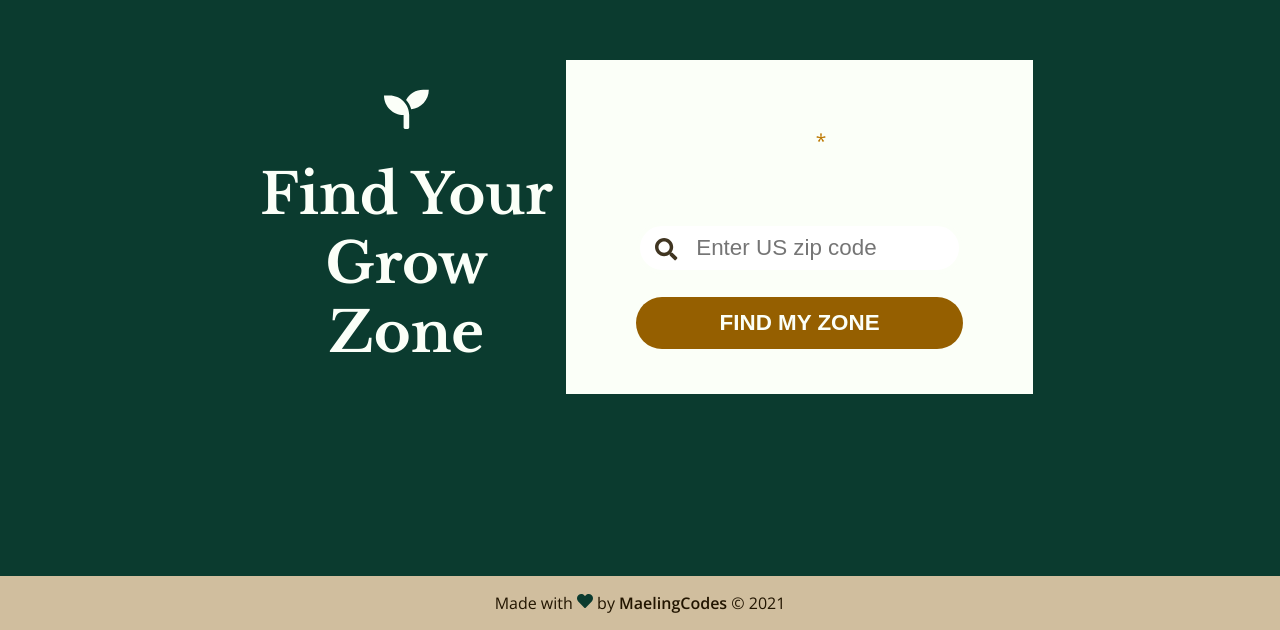
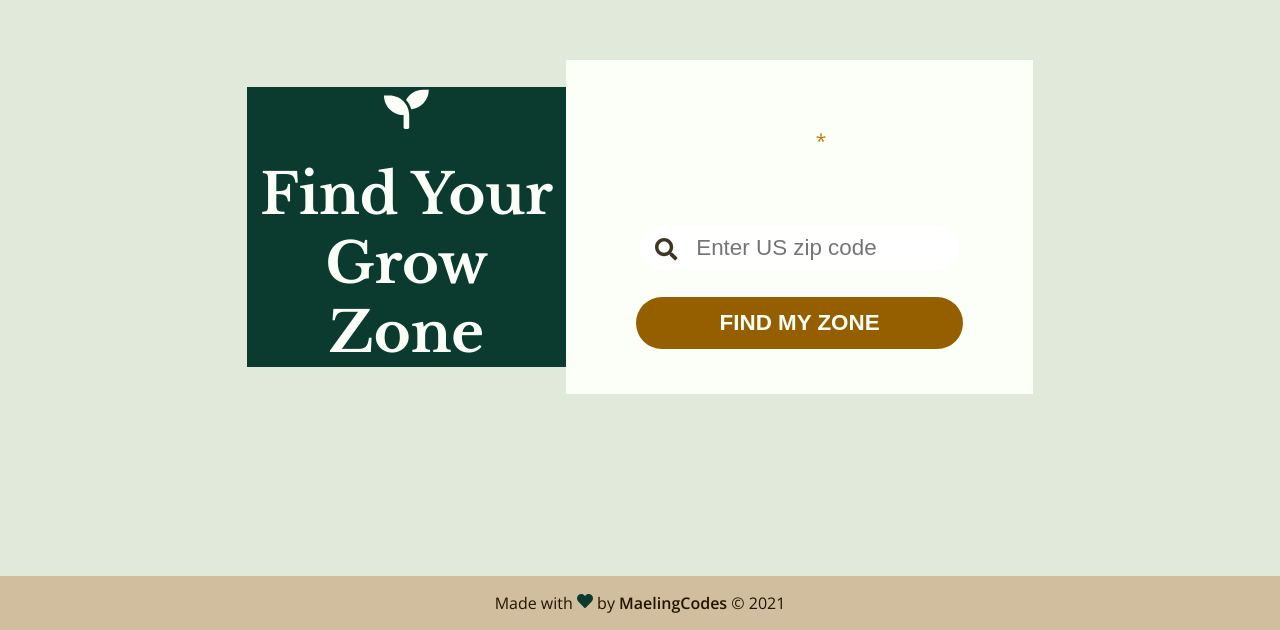
Before and after one commit to maelingmurphy/grow-zone-finder, a React (Create React App) app: page / in a window 1280 px wide. Shown: the part 170-800 px from the top of the page. Built offline with nearby package versions, Linux system fonts and the light colour scheme.

Commit message:
change wrapper and header background color at breakpoint

```diff
--- a/src/components/css/Header.css
+++ b/src/components/css/Header.css
@@ -17,3 +17,10 @@ header {
     color: #FBFFF8;
     text-align: center;
 }
+
+/* Media Queries */
+@media screen and (min-width: 900px) {
+    header {
+        background: #0B3B2F;
+    }
+}
--- a/src/index.css
+++ b/src/index.css
@@ -32,6 +32,10 @@
 
 /* Media Queries */
 @media screen and (min-width: 900px) {
+  .wrapper {
+    background: #E1E9DB;
+  }
+
   .container {
     flex-direction: row;
   }
```
